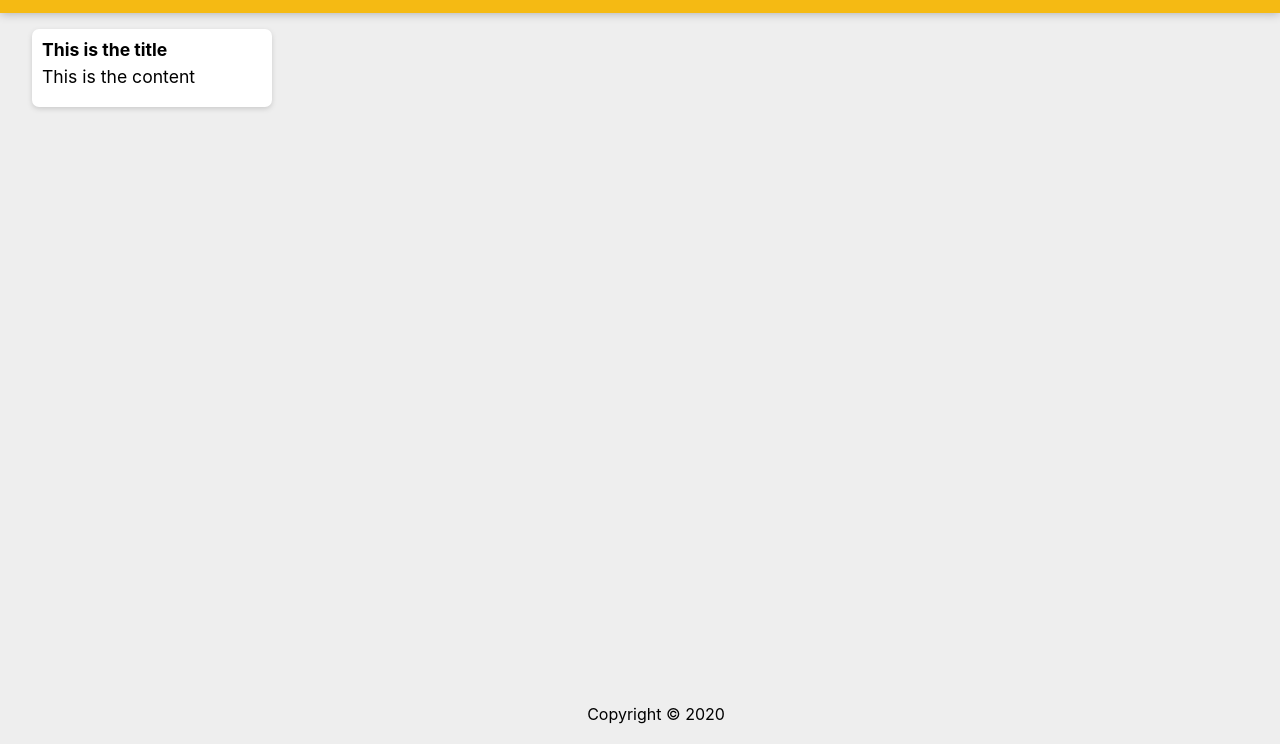
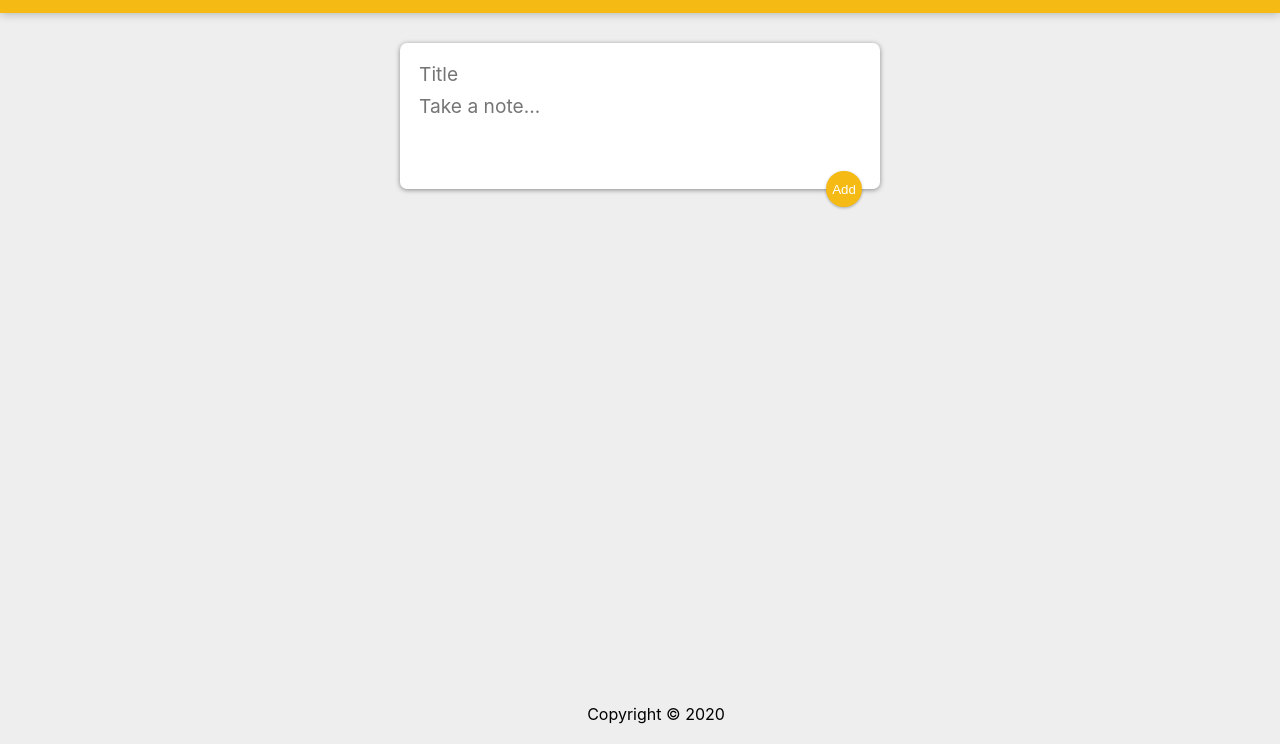
Before and after one commit to maxponmar/notes-app-react, a React app: page / in a window 1280 px wide. Shown: the part 56-800 px from the top of the page. Built offline with nearby package versions, Linux system fonts and the light colour scheme; a web font is replaced by a local one.

Commit message:
Update and delete notes added

```diff
--- a/public/styles.css
+++ b/public/styles.css
@@ -54,3 +54,49 @@ footer p {
   white-space: pre-wrap;
   word-wrap: break-word;
 }
+
+.note button {
+  position: relative;
+  float: right;
+  margin-right: 10px;
+  color: #f5ba13;
+  border: none;
+  width: 36px;
+  height: 36px;
+  cursor: pointer;
+  outline: none;
+}
+
+form {
+  position: relative;
+  width: 480px;
+  margin: 30px auto 20px auto;
+  background: #fff;
+  padding: 15px;
+  border-radius: 7px;
+  box-shadow: 0 1px 5px rgb(138, 137, 137);
+}
+form input,
+form textarea {
+  width: 100%;
+  border: none;
+  padding: 4px;
+  outline: none;
+  font-size: 1.2em;
+  font-family: inherit;
+  resize: none;
+}
+form button {
+  position: absolute;
+  right: 18px;
+  bottom: -18px;
+  background: #f5ba13;
+  color: #fff;
+  border: none;
+  border-radius: 50%;
+  width: 36px;
+  height: 36px;
+  box-shadow: 0 1px 3px rgba(0, 0, 0, 0.3);
+  cursor: pointer;
+  outline: none;
+}
--- a/src/components/app/App.js
+++ b/src/components/app/App.js
@@ -1,17 +1,43 @@
-import React from 'react';
+import React, { useState } from 'react';
 import './App.css';
 import Header from '../header/Header';
 import Footer from '../footer/Footer';
 import Note from '../note/Note';
-
-
+import CreateNote from '../create/CreateNote';
 
 function App() {
+  const [notes, setNotes] = useState([]);
+
+  function addNote(newNote) {
+    setNotes(prevNotes => {
+      return [...prevNotes, newNote];
+    });
+  }
+
+  function deleteNote(id) {
+    setNotes(prevNotes => {
+      return prevNotes.filter((noteItem, index) => {
+        return index !== id;
+      });
+    });
+  }
+
   return (
-    <div className="App">
-      <Header/>
-      <Note/>
-      <Footer/>
+    <div>
+      <Header />
+      <CreateNote onAdd={addNote} />
+      {notes.map((noteItem, index) => {
+        return (
+          <Note
+            key={index}
+            id={index}
+            title={noteItem.title}
+            content={noteItem.content}
+            onDelete={deleteNote}
+          />
+        );
+      })}
+      <Footer />
     </div>
   );
 }
--- /dev/null
+++ b/src/components/create/CreateNote.js
@@ -0,0 +1,51 @@
+import React, { useState } from "react";
+
+function CreateNote(props) {
+  const [note, setNote] = useState({
+    title: "",
+    content: ""
+  });
+
+  function handleChange(event) {
+    const { name, value } = event.target;
+
+    setNote(prevNote => {
+      return {
+        ...prevNote,
+        [name]: value
+      };
+    });
+  }
+
+  function submitNote(event) {
+    props.onAdd(note);
+    setNote({
+      title: "",
+      content: ""
+    });
+    event.preventDefault();
+  }
+
+  return (
+    <div>
+      <form>
+        <input
+          name="title"
+          onChange={handleChange}
+          value={note.title}
+          placeholder="Title"
+        />
+        <textarea
+          name="content"
+          onChange={handleChange}
+          value={note.content}
+          placeholder="Take a note..."
+          rows="3"
+        />
+        <button onClick={submitNote}>Add</button>
+      </form>
+    </div>
+  );
+}
+
+export default CreateNote;
--- a/src/components/note/Note.jsx
+++ b/src/components/note/Note.jsx
@@ -1,13 +1,17 @@
 import React from "react";
-import ReactDOM from "react-dom";
 
-function Note(){
+function Note(props) {
+  function handleClick() {
+    props.onDelete(props.id);
+  }
 
   return (
-  <div className="note">
-    <h1>This is the title</h1>
-    <p>This is the content</p>
-  </div>);
+    <div className="note">
+      <h1>{props.title}</h1>
+      <p>{props.content}</p>
+      <button onClick={handleClick}>DELETE</button>
+    </div>
+  );
 }
 
 export default Note;
```
